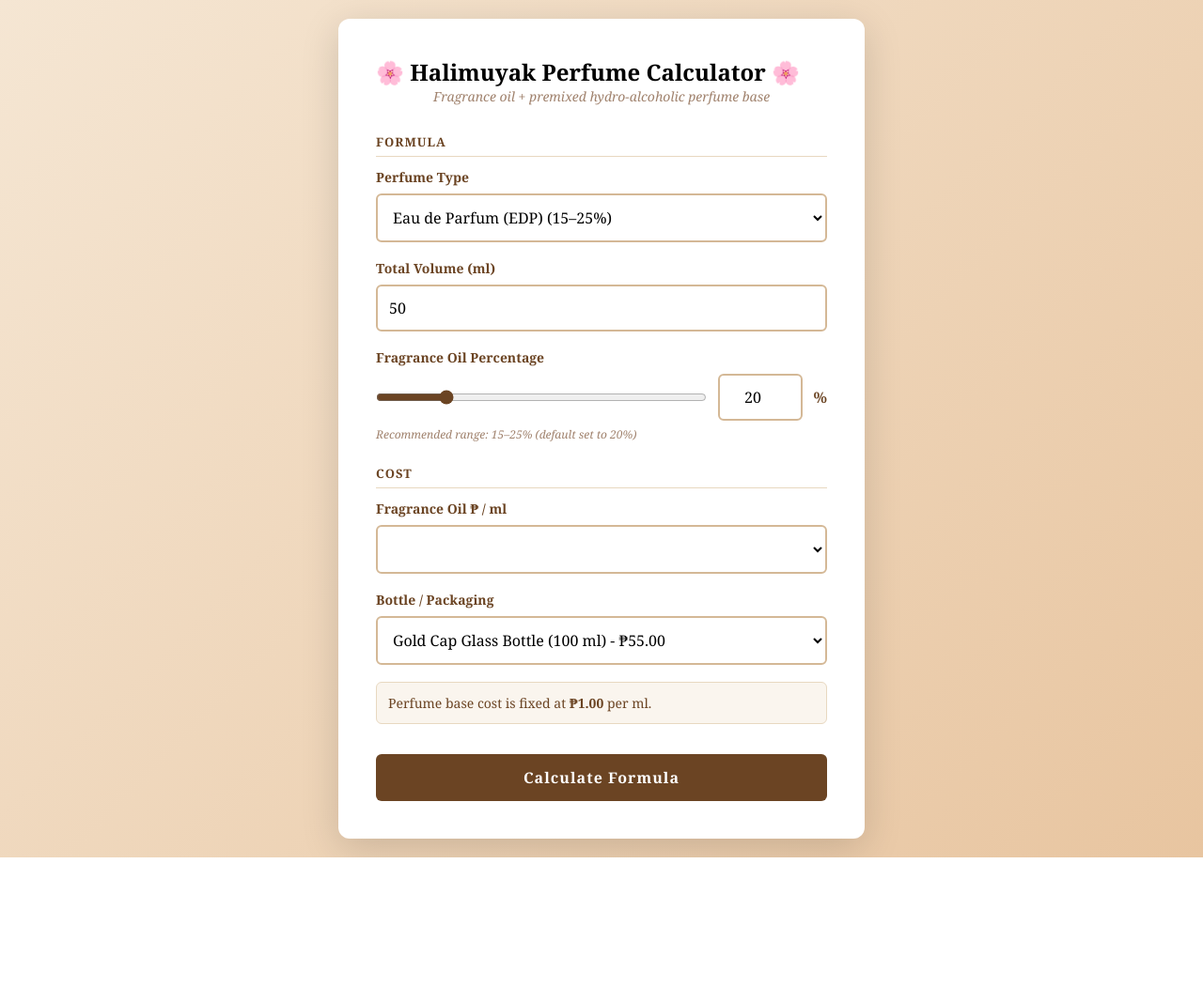
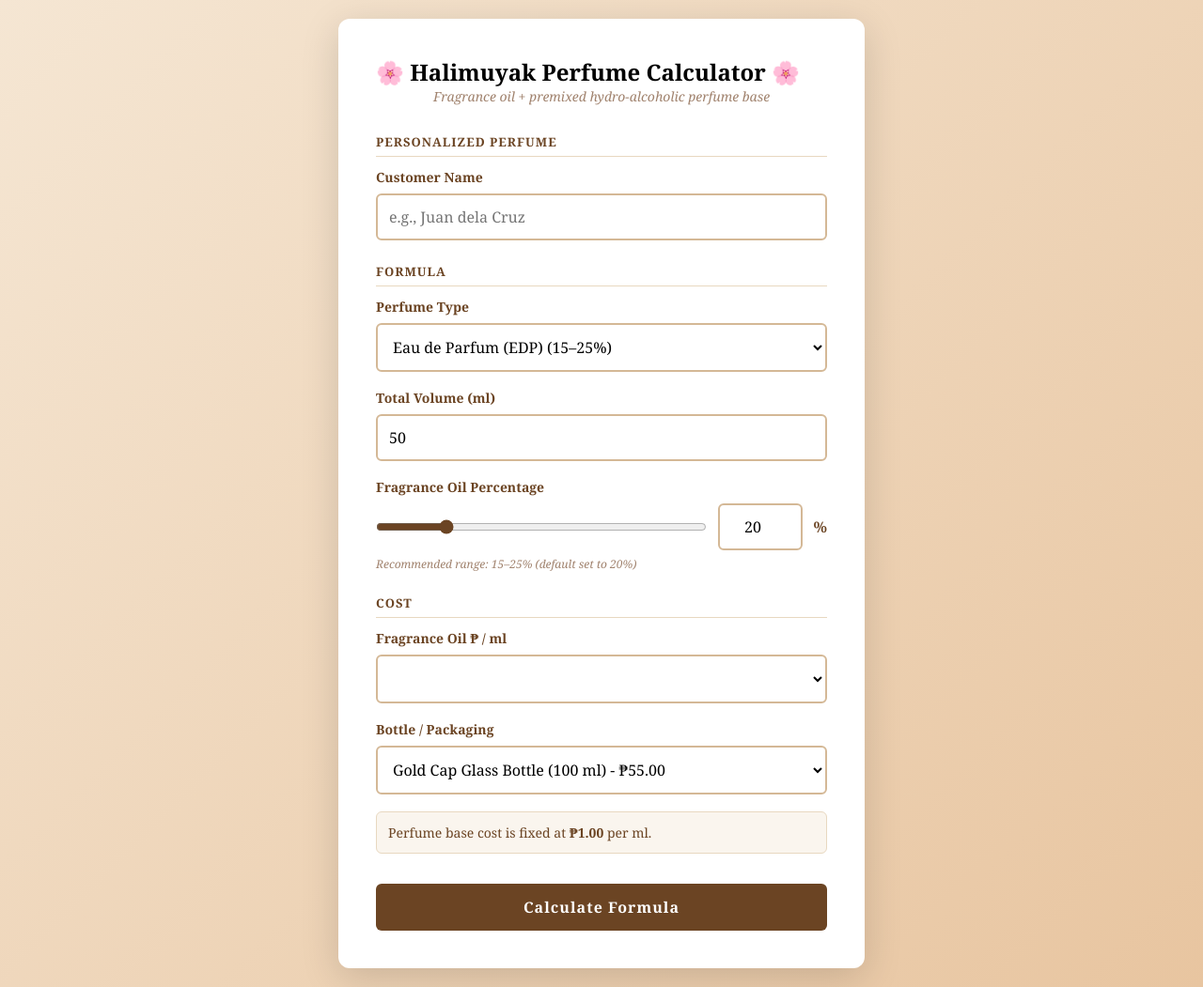
Before and after one commit to pavfluff/halimuyak-app, a Flask app: page / in a window 1280 px wide. Shown: the whole page at 94% size. Before the commit the page ends 913 px from the top, so only its background shows below. Run offline with Flask 3, Linux system fonts and the light colour scheme; lists and menus that the app fills with data are empty; parts of the project's set-up code (start-up, migrations or seed data) failed here and were passed over.

Commit message:
add feature changes

```diff
--- a/app.py
+++ b/app.py
@@ -98,6 +98,6 @@ def calculate():
     except (ValueError, TypeError):
         return jsonify({"error": "Please enter valid numbers"}), 400
 
-
-# if __name__ == "__main__":
-#     app.run(debug=True, host="0.0.0.0", port=5000)
+### for debugging purposes
+if __name__ == "__main__":
+    app.run(debug=True, host="0.0.0.0", port=5000)
--- a/templates/index.html
+++ b/templates/index.html
@@ -3,6 +3,7 @@
 <head>
     <meta charset="UTF-8">
     <meta name="viewport" content="width=device-width, initial-scale=1.0">
+    <script src="https://cdnjs.cloudflare.com/ajax/libs/html2canvas/1.4.1/html2canvas.min.js"></script>
     <title>Perfume Formulation Calculator</title>
     <style>
         * { margin: 0; padding: 0; box-sizing: border-box; }
@@ -66,6 +67,22 @@
             font-family: inherit;
             background: #fff;
             transition: border-color 0.2s;
+        }
+
+        input[type="number"], input[type="text"], select {
+            width: 100%;
+            padding: 12px;
+            border: 2px solid #d4b896;
+            border-radius: 6px;
+            font-size: 16px;
+            font-family: inherit;
+            background: #fff;
+            transition: border-color 0.2s;
+        }
+
+        input[type="number"]:focus, input[type="text"]:focus, select:focus {
+            outline: none;
+            border-color: #6b4423;
         }
 
         input[type="number"]:focus, select:focus {
@@ -224,6 +241,13 @@
         <p class="subtitle">Fragrance oil + premixed hydro-alcoholic perfume base</p>
 
         <form id="perfumeForm">
+            <div class="section-header">Personalized Perfume</div>
+
+            <div class="form-group">
+                <label for="customer_name">Customer Name</label>
+                <input type="text" id="customer_name" placeholder="e.g., Juan dela Cruz">
+            </div>
+
             <div class="section-header">Formula</div>
 
             <div class="form-group">
@@ -291,11 +315,20 @@
 
         <div class="results" id="results">
             <h2>Your Formula</h2>
-            <div class="perfume-label" id="perfumeLabel"></div>
-
+            <div style="margin-bottom: 12px; color: #8b6f47; font-size: 14px;">
+                Prepared for: <strong id="displayName" style="color: #6b4423;"></strong>
+            </div>
+            <div style="margin-bottom: 12px; color: #8b6f47; font-size: 14px;">
+                Order Date: <strong id="displayDate" style="color: #6b4423;"></strong>
+            </div>
+            <div style="display: flex; flex-wrap: wrap; gap: 8px; margin-bottom: 16px;">
+                <div class="perfume-label" id="perfumeLabel"></div>
+                <div class="perfume-label" id="fragName"></div>
+            </div>
             <div class="result-section-title">Volumes</div>
             <div class="result-row">
                 <span class="result-label">Fragrance Oil (<span id="oilPct"></span>%):</span>
+                <span class="result-value" id="fragName"></span>
                 <span class="result-value" id="oilVolume"></span>
             </div>
             <div class="result-row">
@@ -336,6 +369,10 @@
             </div>
 
             <div class="warning" id="warning" style="display:none;"></div>
+
+            <button type="button" id="downloadBtn" onclick="downloadReceipt()" style="margin-top: 16px; background: #a0826d;">
+                📥 Download Receipt
+            </button>
         </div>
     </div>
 
@@ -405,6 +442,9 @@
                 }
 
                 document.getElementById('perfumeLabel').textContent = data.perfume_label;
+                document.getElementById('displayDate').textContent = new Date().toLocaleDateString('en-PH', { year: 'numeric', month: 'long', day: 'numeric' });
+                document.getElementById('displayName').textContent = document.getElementById('customer_name').value || '—';
+                document.getElementById('fragName').textContent = document.getElementById('oil_cost_per_ml').selectedOptions[0].text;
                 document.getElementById('oilPct').textContent = data.oil_percentage;
                 document.getElementById('basePct').textContent = data.base_percentage;
                 document.getElementById('oilVolume').textContent = data.oil_volume + ' ml';
@@ -432,6 +472,19 @@
                 errorEl.classList.add('show');
             }
         });
+
+        function downloadReceipt() {
+            const receipt = document.getElementById('results');
+            const btn = document.getElementById('downloadBtn');
+            btn.style.display = 'none';
+            html2canvas(receipt, { backgroundColor: '#faf5ee', scale: 2 }).then(canvas => {
+                const link = document.createElement('a');
+                link.download = 'halimuyak-receipt.png';
+                link.href = canvas.toDataURL();
+                link.click();
+                btn.style.display = 'block';
+            });
+        }
     </script>
 </body>
 </html>
```
